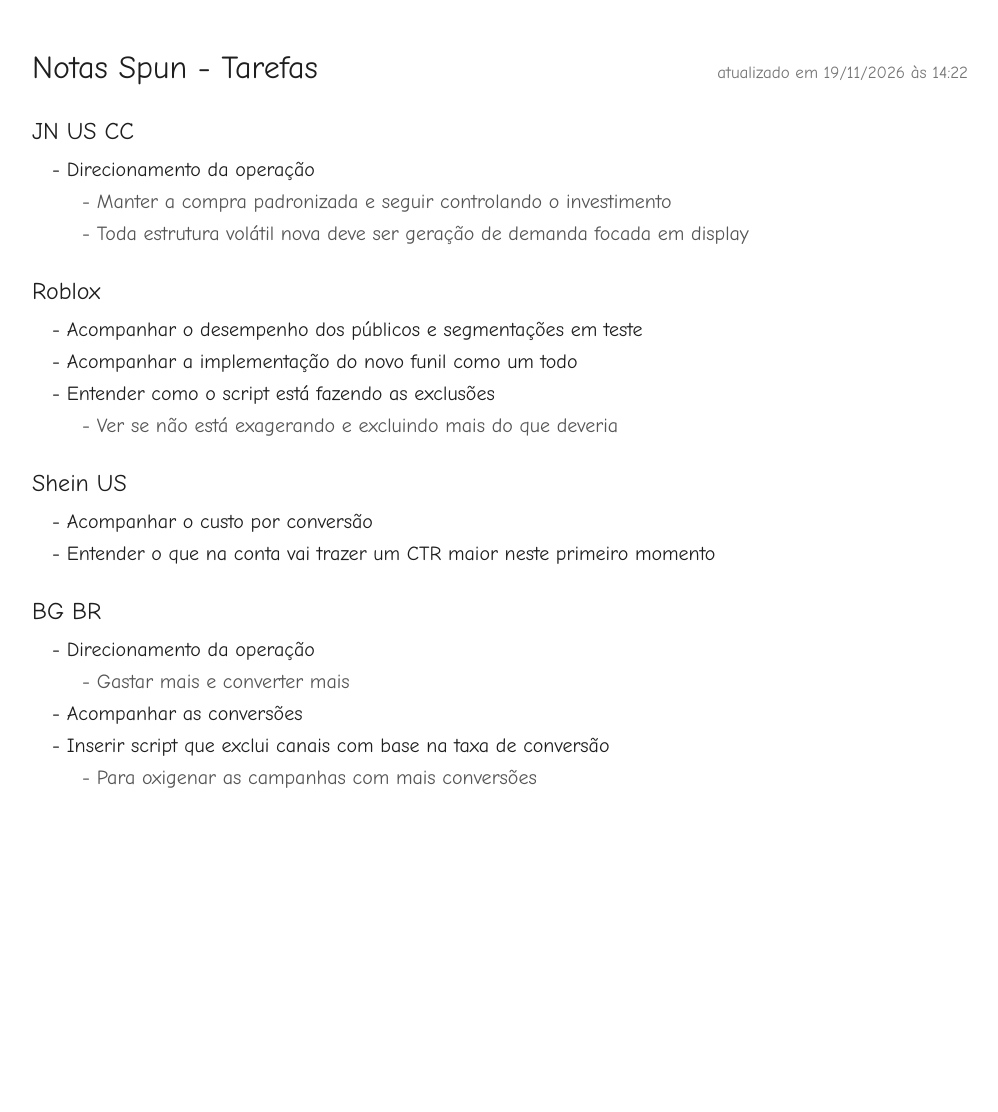
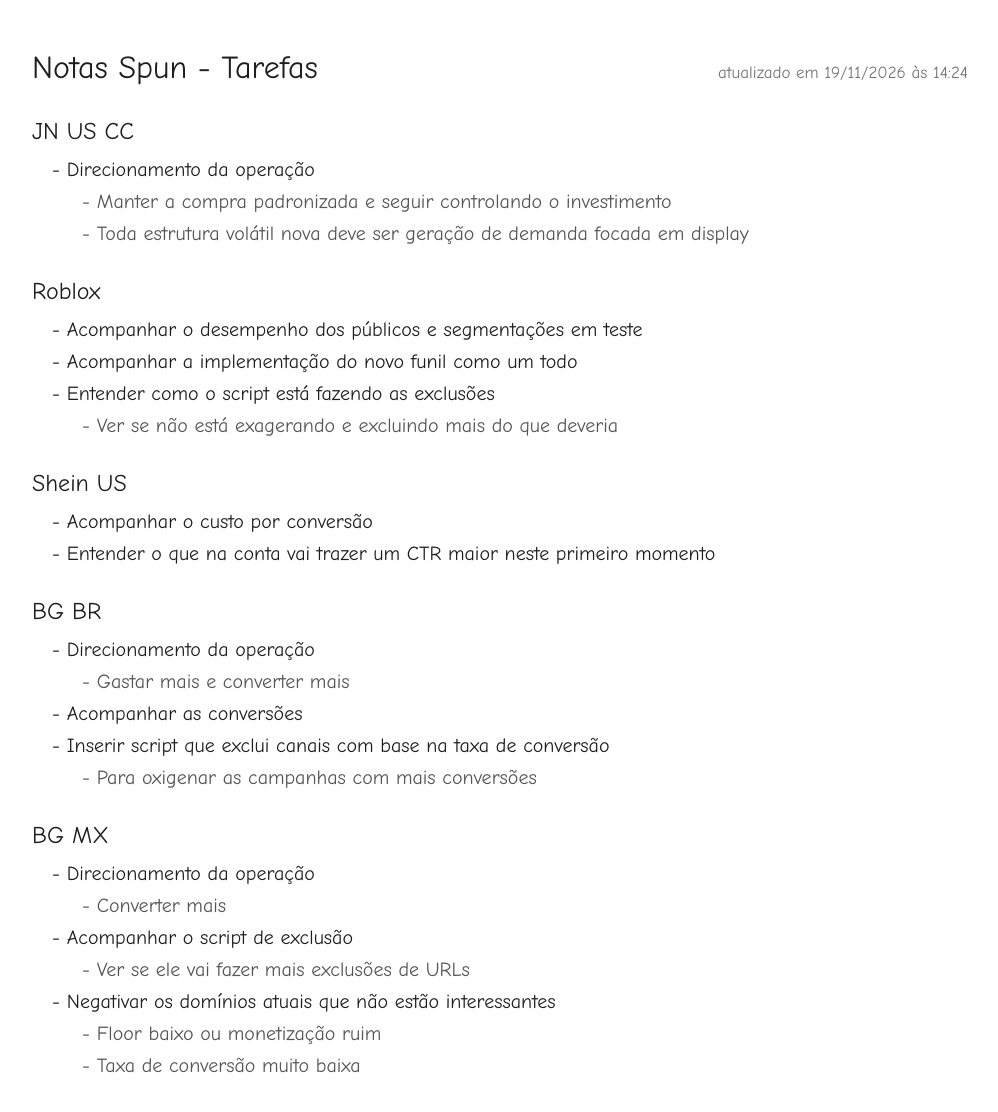
Before and after one commit to gabrielaacristofolini-hue/notas-spun, a plain HTML site: page index.html in a window 1280 px wide. Shown: the whole page, without its empty margins (140-1138 px from the left). Before the commit the page ends 884 px from the top, so only its background shows below. Drawn offline with Linux system fonts and the light colour scheme; a web font is replaced by a local one.

Commit message:
BG MX: script de exclusão e negativação de domínios
Co-Authored-By: Claude Opus 5.5 <noreply@anthropic.com>

```diff
--- a/index.html
+++ b/index.html
@@ -76,7 +76,7 @@
   //  Item com detalhes: ["Título", ["linha 1", "linha 2"]].
   //  As metas ficam guardadas aqui, mas não aparecem no layout atual.
   // ============================================================
-  const ATUALIZADO = "19/11/2026 às 14:22";
+  const ATUALIZADO = "19/11/2026 às 14:24";
 
   const OPERACOES = [
     {
@@ -121,6 +121,22 @@
         ]],
       ],
     },
+    {
+      nome: "BG MX",
+      metas: [],
+      tarefas: [
+        ["Direcionamento da operação", [
+          "Converter mais",
+        ]],
+        ["Acompanhar o script de exclusão", [
+          "Ver se ele vai fazer mais exclusões de URLs",
+        ]],
+        ["Negativar os domínios atuais que não estão interessantes", [
+          "Floor baixo ou monetização ruim",
+          "Taxa de conversão muito baixa",
+        ]],
+      ],
+    },
   ];
   // ============================================================
 
```
